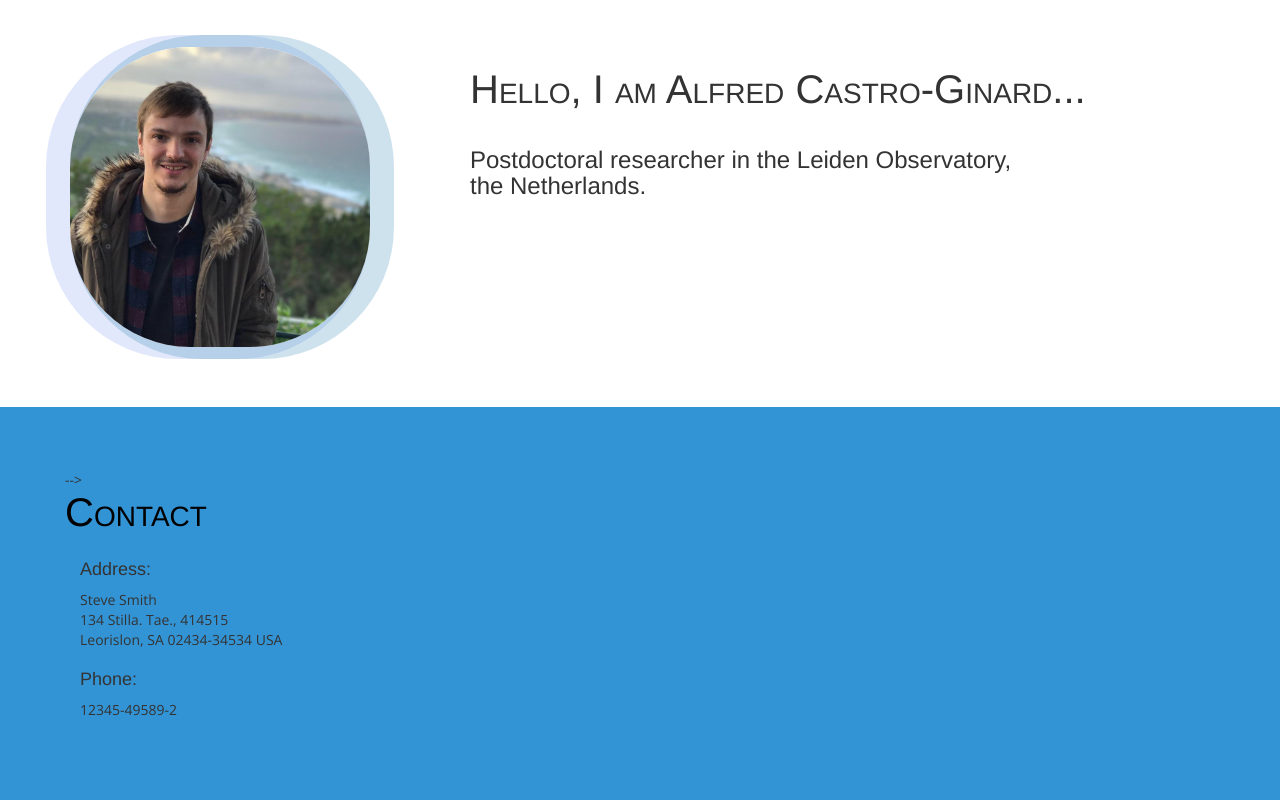
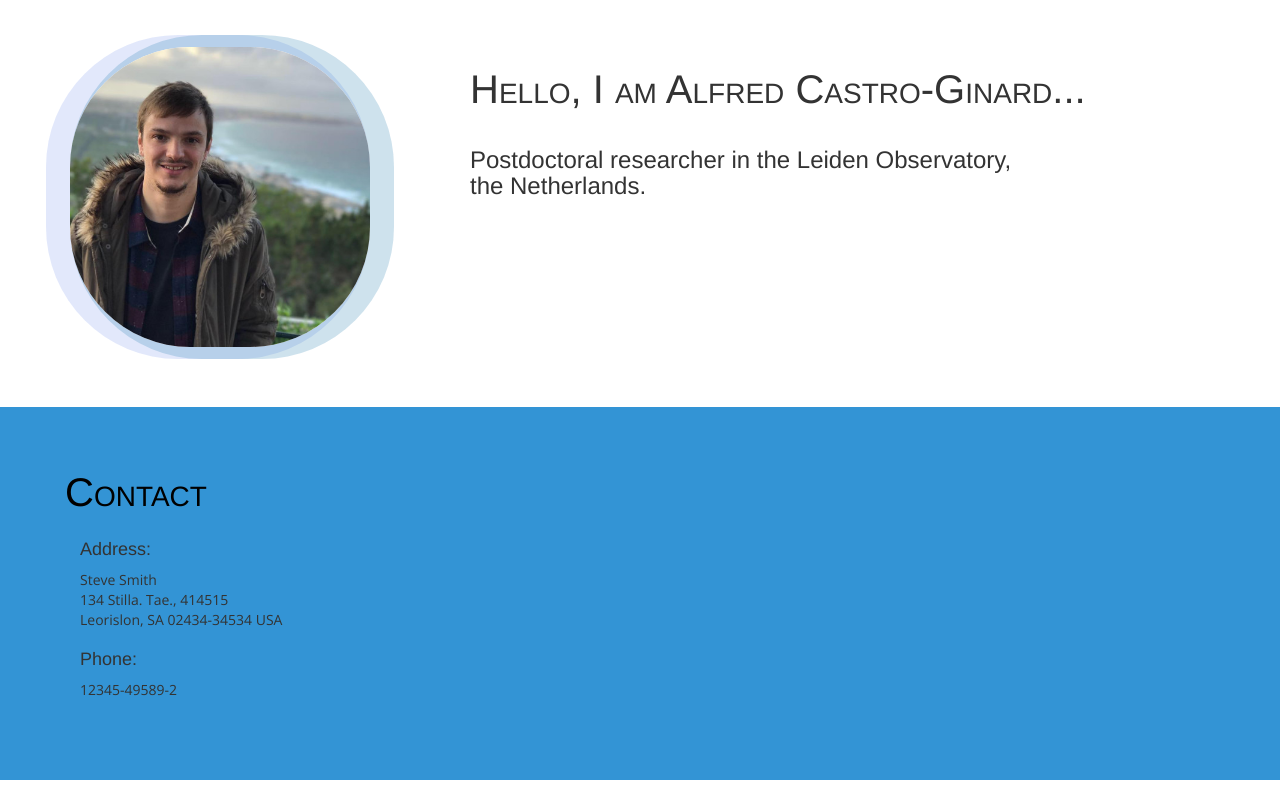
Before and after one commit to alfredcas/alfredcas.github.io, a plain HTML site: page index.html in a window 1280 px wide. Shown: the part 819-1619 px from the top of the page. Drawn offline with nearby package versions, Linux system fonts and the light colour scheme.

Commit message:
update website

```diff
--- a/index.html
+++ b/index.html
@@ -349,7 +349,7 @@
 <section id="contactUs" class="page-section secPad">
   <div class="container">
     <div class="row">
-      <div class="heading"> -->
+      <div class="heading">
         <!-- Heading -->
         <h2>Contact</h2>
         <!--<p>Thank you for visiting out my profile. If you would like to get into contact with me, please fill out the form below.</p>
```
